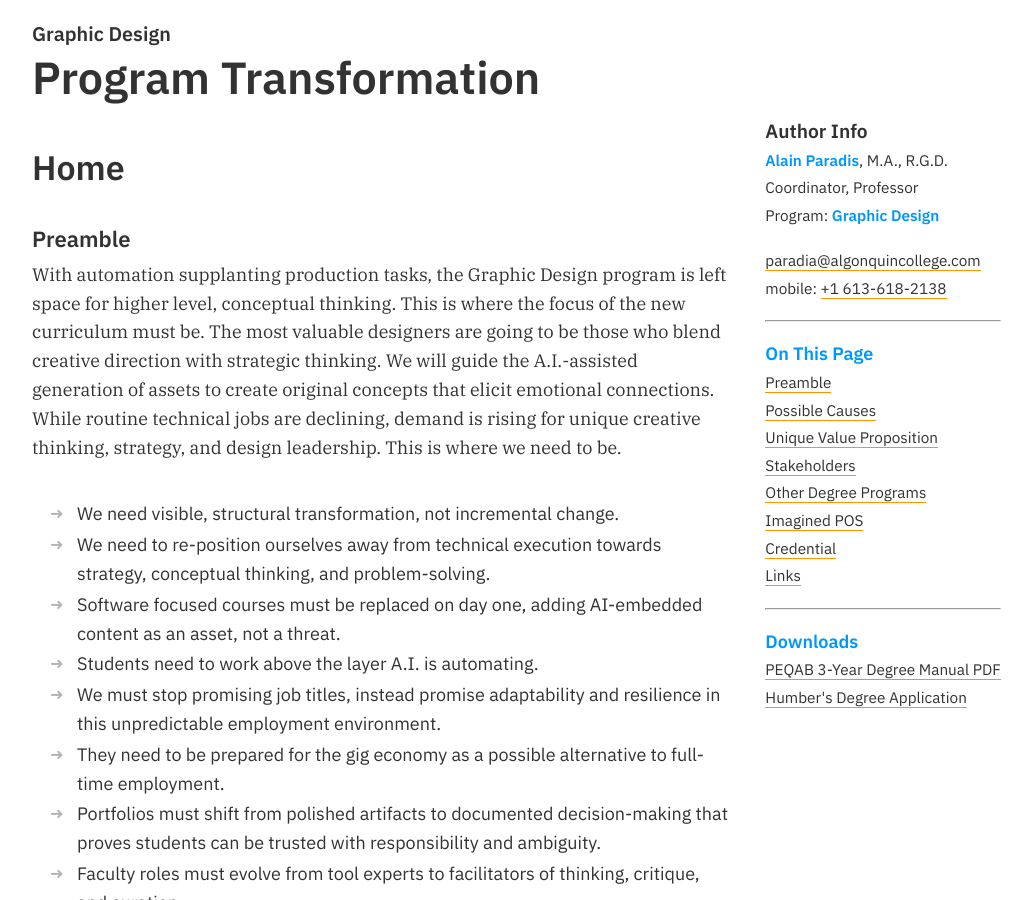
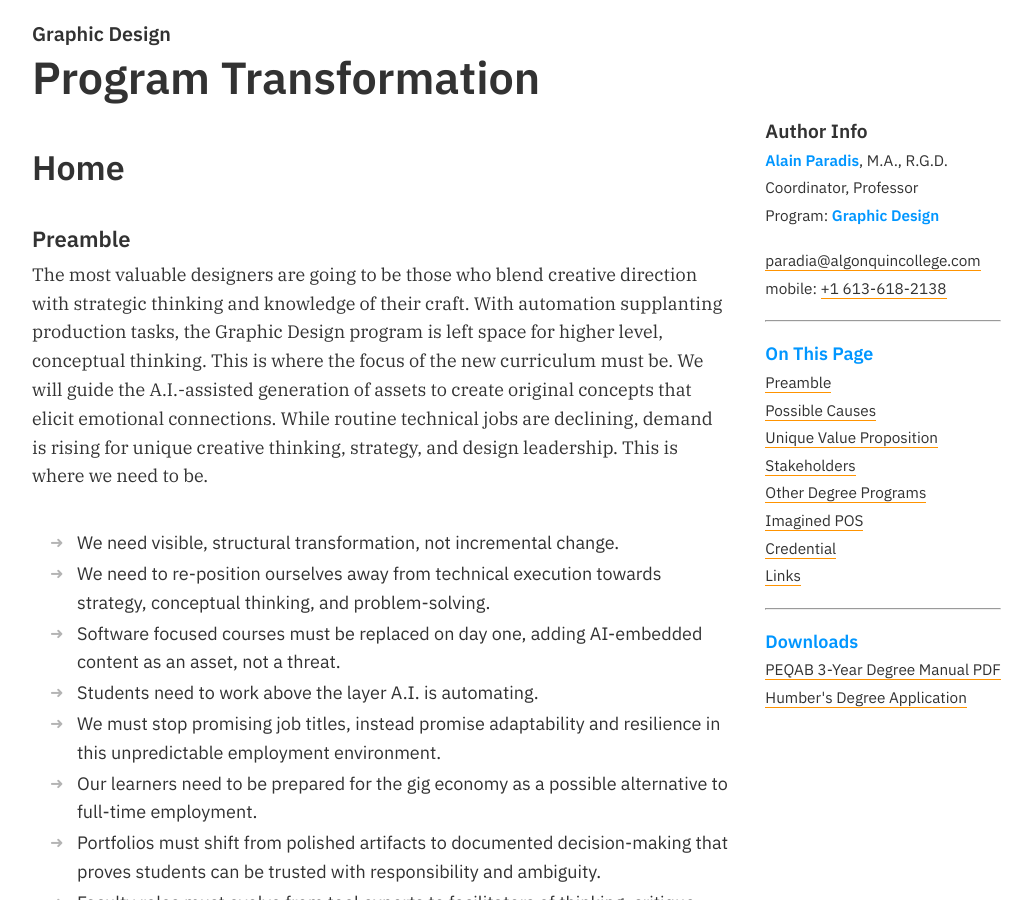
Before and after one commit to AlainParadis/program-transformation, a Jekyll site: the page built from index.md, in a window 1280 px wide and 900 px high. Shown: the whole window, without its empty margins (76-1108 px from the left). Built offline with Jekyll 4.4.1, drawn with Linux system fonts in a browser that asks for light colours.

Commit message:
Clarify preamble wording and audience
Reword the preamble for clarity: reorder the opening sentences, add "and knowledge of their craft" to emphasize practical expertise, and change the pronoun "They" to "Our learners" to make the intended audience explicit. These edits improve tone and focus without altering meaning.

```diff
--- a/_includes/preamble.html
+++ b/_includes/preamble.html
@@ -2,7 +2,7 @@
 	<a name="preamble">Preamble</a>
 </h4>
 <p>
-	With automation supplanting production tasks, the Graphic Design program is left space for higher level, conceptual thinking. This is where the focus of the new curriculum must be. The most valuable designers are going to be those who blend creative direction with strategic thinking. We will guide the A.I.-assisted generation of assets to create original concepts that elicit emotional connections. While routine technical jobs are declining, demand is rising for unique creative thinking, strategy, and design leadership. This is where we need to be.
+The most valuable designers are going to be those who blend creative direction with strategic thinking and knowledge of their craft. With automation supplanting production tasks, the Graphic Design program is left space for higher level, conceptual thinking. This is where the focus of the new curriculum must be. We will guide the A.I.-assisted generation of assets to create original concepts that elicit emotional connections. While routine technical jobs are declining, demand is rising for unique creative thinking, strategy, and design leadership. This is where we need to be.
 </p>
 <ul>
 	<li>We need visible, structural transformation, not incremental change.</li>
@@ -10,7 +10,7 @@
 	<li>Software focused courses must be replaced on day one, adding AI-embedded content as an asset, not a threat.</li>
 	<li>Students need to work above the layer A.I. is automating.</li>
 	<li>We must stop promising job titles, instead promise adaptability and resilience in this unpredictable employment environment.</li>
-	<li>They need to be prepared for the gig economy as a possible alternative to full-time employment.</li>
+	<li>Our learners need to be prepared for the gig economy as a possible alternative to full-time employment.</li>
 	<li>Portfolios must shift from polished artifacts to documented decision-making that proves students can be trusted with responsibility and ambiguity.</li>
 	<li>Faculty roles must evolve from tool experts to facilitators of thinking, critique, and curation.</li>
 	<li>These changes are uncomfortable, but they are exactly what differentiate a program worth joining.</li>
```
